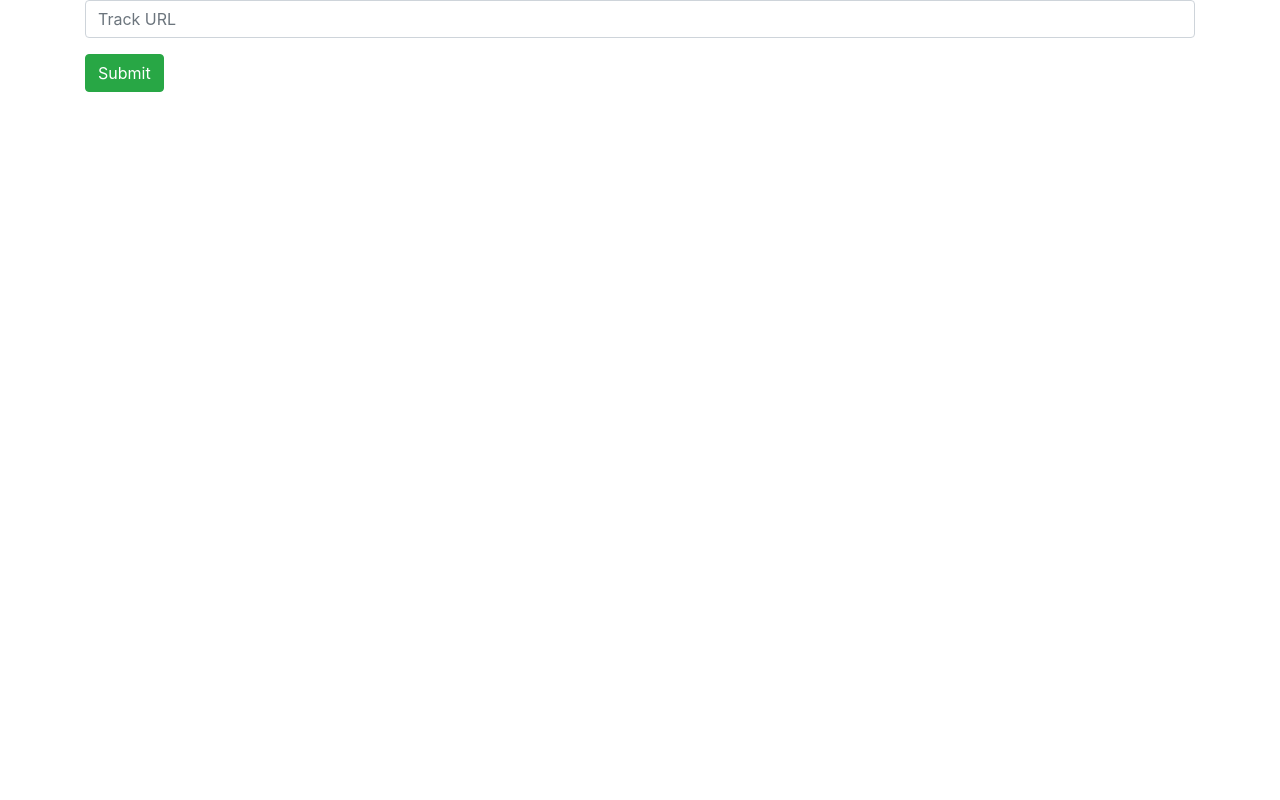
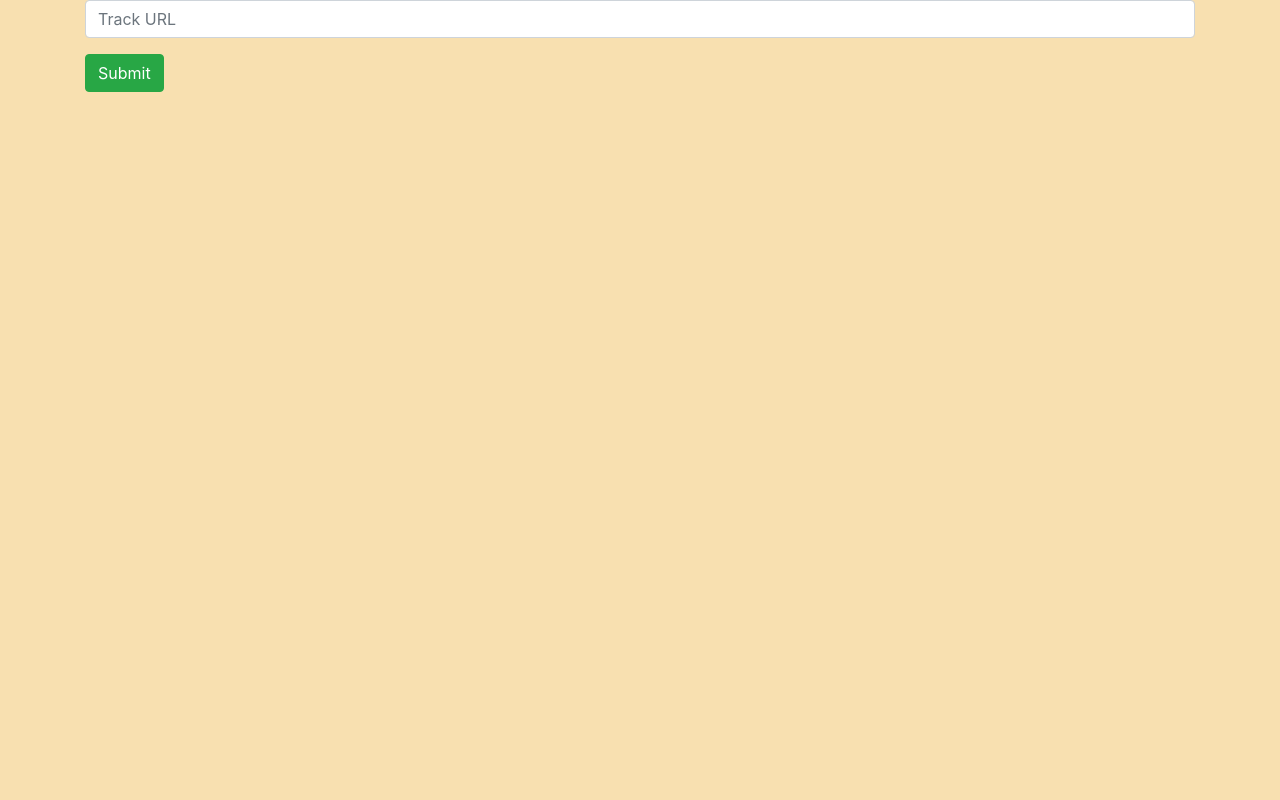
Before and after one commit to mikeforbes5/web_app, a Flask app: page /URL-Submit in a window 1280 px wide. Run offline with Flask 2, Linux system fonts and the light colour scheme; some libraries are stand-ins or nearby versions.

Commit message:
Update hello.html

```diff
--- a/templates/hello.html
+++ b/templates/hello.html
@@ -12,6 +12,7 @@
 
 <title>SC Extract</title>
 </head>
+  <body style="background-color:#f8e0b0;">
        <meta name="viewport" content="width=device-width, initial-scale=1.0">
 <div class="container">
 <!-- <h2>SC Song Extraction</h2> -->
@@ -23,7 +24,7 @@
 </form>
 
 </div>
-
+        </body>
            <script src="https://code.jquery.com/jquery-3.3.1.slim.min.js" integrity="sha384-q8i/X+965DzO0rT7abK41JStQIAqVgRVzpbzo5smXKp4YfRvH+8abtTE1Pi6jizo" crossorigin="anonymous"></script>
     <script src="https://cdnjs.cloudflare.com/ajax/libs/popper.js/1.14.7/umd/popper.min.js" integrity="sha384-UO2eT0CpHqdSJQ6hJty5KVphtPhzWj9WO1clHTMGa3JDZwrnQq4sF86dIHNDz0W1" crossorigin="anonymous"></script>
     <script src="https://stackpath.bootstrapcdn.com/bootstrap/4.3.1/js/bootstrap.min.js" integrity="sha384-JjSmVgyd0p3pXB1rRibZUAYoIIy6OrQ6VrjIEaFf/nJGzIxFDsf4x0xIM+B07jRM" crossorigin="anonymous"></script>
```
